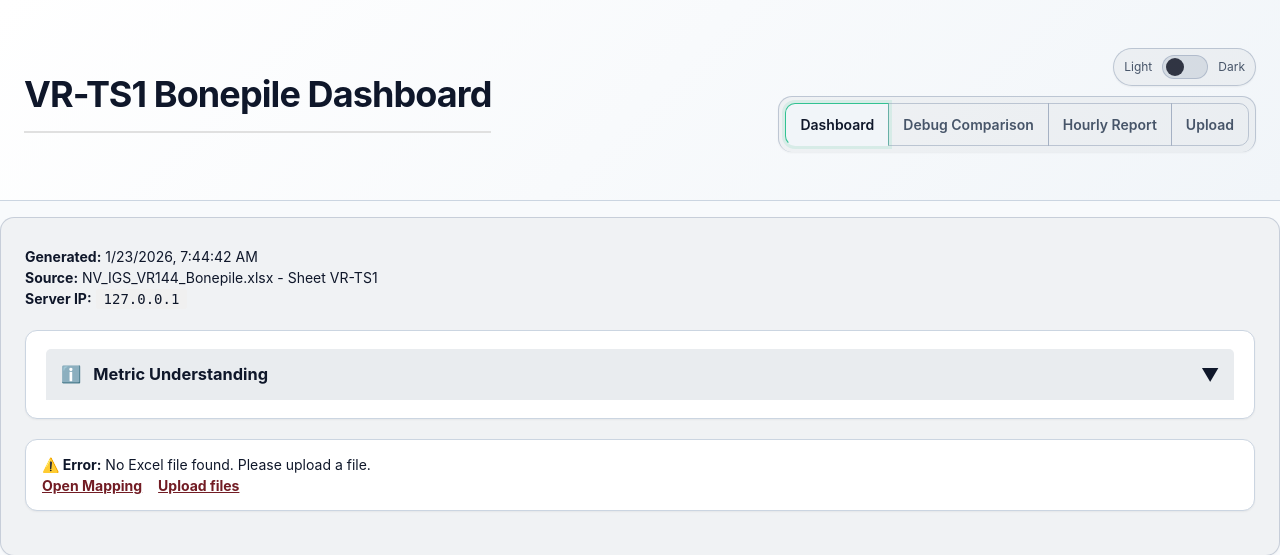
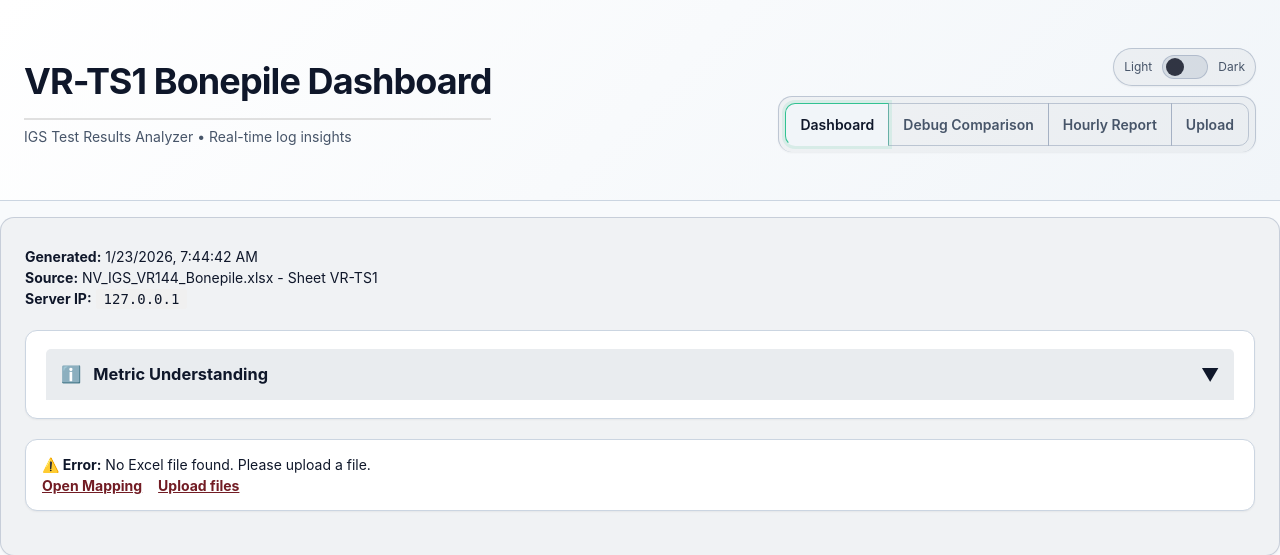
Before and after one commit to TTinTonT/Bonepile_view, a Flask app: page / in a window 1280 px wide. Shown: the top 555 px of the page. Run offline with Flask 3, Linux system fonts and the light colour scheme.

Commit message:
Restore dashboard subtitle

```diff
--- a/templates/index.html
+++ b/templates/index.html
@@ -222,6 +222,7 @@
                 <div class="header-left">
                     <div>
                         <h1 style="margin: 0;">VR-TS1 Bonepile Dashboard</h1>
+                        <div class="subtitle">IGS Test Results Analyzer • Real-time log insights</div>
                     </div>
                 </div>
                 <div class="header-right">
```
